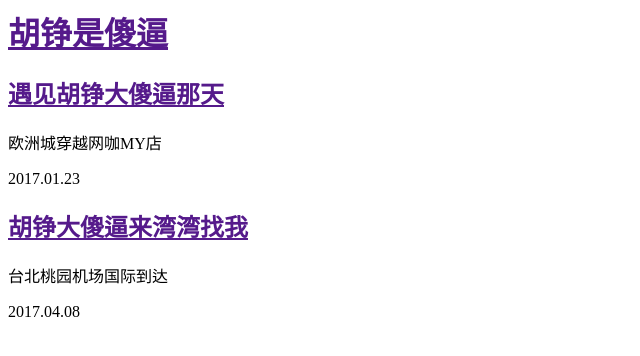
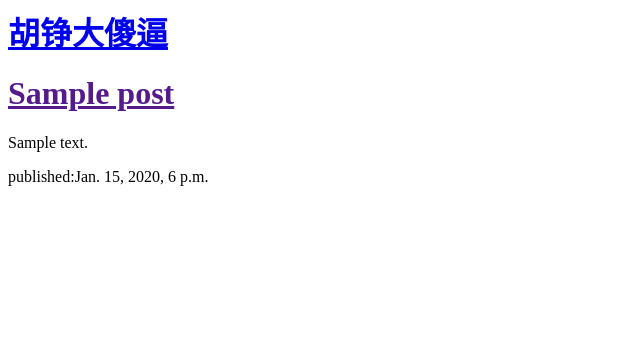
Before and after one commit to Jessie1009/my-first-blog, a Django app: template blog/templates/blog/post_list.html in a window 1280 px wide. Shown: the top 356 px of the page, without its empty margins (0-640 px from the left). Run offline with Django 3.2, Linux system fonts and the light colour scheme; the template is opened without the code that fills it: values that come from a table or form of the project are taken from there, others are empty; tables that the repository leaves empty hold one stand-in row (values such as "Sample post").

Commit message:
Modified templates to display posts from database.

```diff
--- a/blog/templates/blog/post_list.html
+++ b/blog/templates/blog/post_list.html
@@ -4,19 +4,15 @@
     </head>
     <body>
         <div>
-            <h1><a href="">胡铮是傻逼</a></h1>
+          <h1><a href="/">胡铮大傻逼</a></h1>
         </div>
 
-        <div>
-            <h2><a href="">遇见胡铮大傻逼那天</a></h2>
-            <p>欧洲城穿越网咖MY店</p>
-            <p>2017.01.23</p>
-        </div>
-
-        <div>
-            <h2><a href="">胡铮大傻逼来湾湾找我</a></h2>
-            <p>台北桃园机场国际到达</p>
-            <p>2017.04.08</p>
-        </div>
+        {% for post in posts %}
+            <div>
+              <h1><a href="">{{ post.title }}</a></h1>
+              <p>{{ post.text|linebreaksbr }}</p>
+              <p>published:{{ post.published_date }}</p>
+            </div>
+        {% endfor %}
     </body>
 </html>
--- a/blog/views.py
+++ b/blog/views.py
@@ -1,6 +1,8 @@
 from django.shortcuts import render
-
+from django.utils import timezone
+from .models import Post
 # Create your views here.
 
 def post_list(request):
-    return render(request, 'blog/post_list.html', {})
+    posts = Post.objects.filter(published_date__lte=timezone.now()).order_by('published_date')
+    return render(request, 'blog/post_list.html', {'posts':posts})
```
